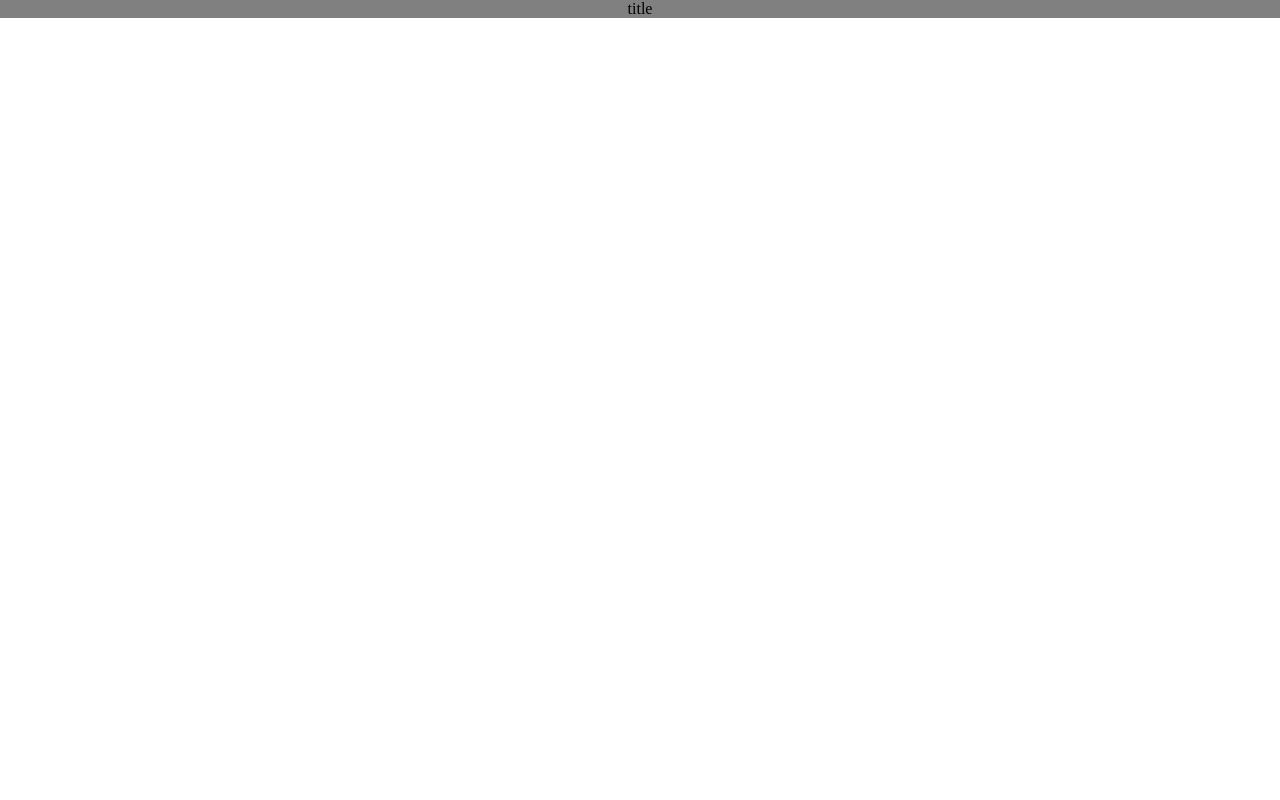
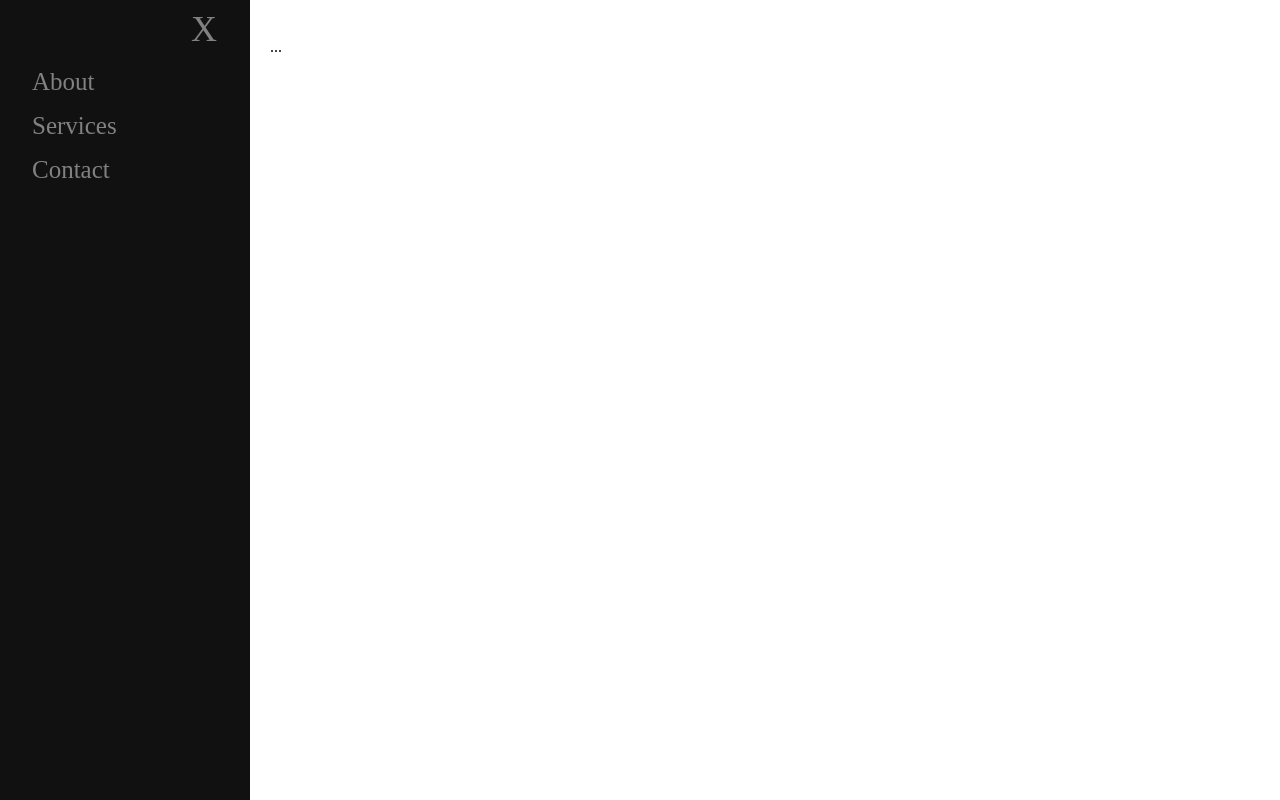
Before and after one commit to ctdc0208/Todo-List, a website built with webpack: page dist/index.html in a window 1280 px wide. Built offline with nearby package versions, Linux system fonts and the light colour scheme.

Commit message:
add a dropdown menu

```diff
--- a/src/index.js
+++ b/src/index.js
@@ -2,8 +2,53 @@ import './style.css';
 
 // get html element id="content"
 const content = document.getElementById('content');
+window.openNav = openNav;
+window.closeNav = closeNav;
 
-const title = document.createElement('div');
-title.classList.add('title');
-title.textContent = "title";
-content.appendChild(title);
+const mainContainer = document.createElement('div');
+mainContainer.classList.add('main-container');
+content.appendChild(mainContainer);
+const dropdownSideMenu = document.createElement('div');
+dropdownSideMenu.setAttribute('id', "myDropdown");
+dropdownSideMenu.classList.add('dropdown-side-menu');
+const a1 = document.createElement('a');
+
+a1.classList.add("closebtn");
+a1.setAttribute('onclick', "closeNav()");
+a1.textContent = "X";
+dropdownSideMenu.appendChild(a1);
+const a2 = document.createElement('a');
+a2.textContent = "About";
+dropdownSideMenu.appendChild(a2);
+const a3 = document.createElement('a');
+a3.textContent = "Services";
+dropdownSideMenu.appendChild(a3);
+const a4 = document.createElement('a');
+a4.textContent = "Contact";
+dropdownSideMenu.appendChild(a4);
+mainContainer.appendChild(dropdownSideMenu);
+
+const span = document.createElement('span');
+span.setAttribute('onclick', "openNav()");
+span.setAttribute('id', 'defaultOpen');
+span.textContent = "Open";
+mainContainer.appendChild(span)
+
+const mainContent = document.createElement('div');
+mainContent.setAttribute('id', "main");
+mainContent.textContent = "...";
+mainContainer.appendChild(mainContent);
+
+/* Set the width of the side navigation to 250px and the left margin of the page content to 250px */
+function openNav() {
+  document.getElementById("myDropdown").style.width = "250px";
+  document.getElementById("main").style.marginLeft = "250px";
+}
+
+/* Set the width of the side navigation to 0 and the left margin of the page content to 0 */
+function closeNav() {
+  document.getElementById("myDropdown").style.width = "0";
+  document.getElementById("main").style.marginLeft = "0";
+}
+
+document.getElementById("defaultOpen").click();
--- a/src/style.css
+++ b/src/style.css
@@ -8,8 +8,51 @@ html, body {
   height: 100%;
 }
 
-.title {
+/* The side navigation menu */
+.dropdown-side-menu {
+ height: 100%; /* 100% Full-height */
+ width: 0; /* 0 width - change this with JavaScript */
+ position: fixed; /* Stay in place */
+ z-index: 1; /* Stay on top */
+ top: 0; /* Stay at the top */
+ left: 0;
+ background-color: #111; /* Black*/
+ overflow-x: hidden; /* Disable horizontal scroll */
+ padding-top: 60px; /* Place content 60px from the top */
+}
 
-  text-align: center;
-  background-color: gray;
+/* The navigation menu links */
+.dropdown-side-menu a {
+ padding: 8px 8px 8px 32px;
+ text-decoration: none;
+ font-size: 25px;
+ color: #818181;
+ display: block;
+ transition: 0.3s;
 }
+
+/* When you mouse over the navigation links, change their color */
+.dropdown-side-menu a:hover {
+ color: #f1f1f1;
+}
+
+/* Position and style the close button (top right corner) */
+.dropdown-side-menu .closebtn {
+ position: absolute;
+ top: 0;
+ right: 25px;
+ font-size: 36px;
+ margin-left: 50px;
+}
+
+/* Style page content - use this if you want to push the page content to the right when you open the side navigation */
+#main {
+ transition: margin-left .5s;
+ padding: 20px;
+}
+
+/* On smaller screens, where height is less than 450px, change the style of the dropdown-side-menu (less padding and a smaller font size) */
+@media screen and (max-height: 450px) {
+ .dropdown-side-menu {padding-top: 15px;}
+ .dropdown-side-menu a {font-size: 18px;}
+}
```
Also changed, not shown: dist/index.html, dist/main.js.
